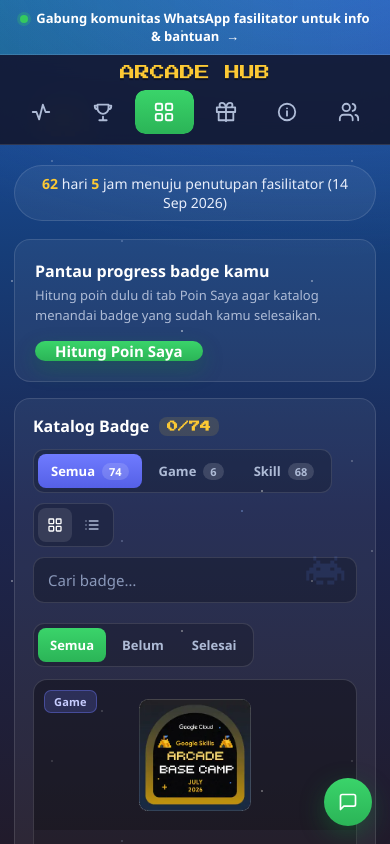
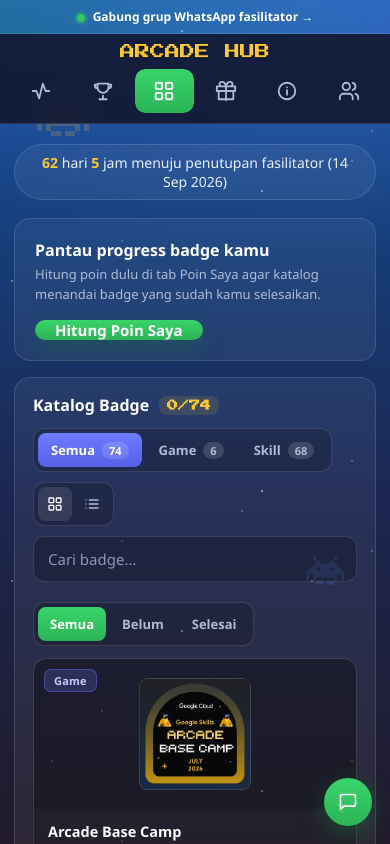
Before and after one commit to LC248902/arcadehub-id, a React (Vite) app: page /catalog in a window 390 px wide. Shown: the top 844 px of the page. Built offline with nearby package versions, Linux system fonts and the light colour scheme.

Commit message:
feat: collapsible My Badges + shorter mobile announce banner
Make the My Badges section collapsible (collapsed by default, summary
stays visible). Shorten the top WhatsApp banner to a single line on
mobile via responsive full/short labels.

```diff
--- a/src/components/Layout.jsx
+++ b/src/components/Layout.jsx
@@ -17,7 +17,10 @@
     <div className="page">
       <SpaceFX />
       <a className="announce" href={CONFIG.whatsappUrl} target="_blank" rel="noreferrer">
-        <span className="ann-dot" />Gabung komunitas WhatsApp fasilitator untuk info &amp; bantuan &nbsp;→
+        <span className="ann-dot" />
+        <span className="ann-full">Gabung komunitas WhatsApp fasilitator untuk info &amp; bantuan</span>
+        <span className="ann-short">Gabung grup WhatsApp fasilitator</span>
+        &nbsp;→
       </a>
 
       <header className="topbar">
--- a/src/index.css
+++ b/src/index.css
@@ -57,6 +57,12 @@
   background:linear-gradient(90deg,rgba(37,211,102,.16),rgba(91,155,255,.12));border-bottom:1px solid var(--line);padding:9px 16px}
 .announce:hover{color:#fff}
 .ann-dot{display:inline-block;width:8px;height:8px;border-radius:50%;background:var(--green);margin-right:8px;vertical-align:middle;box-shadow:0 0 0 3px rgba(52,201,95,.25)}
+.ann-short{display:none}
+@media(max-width:560px){
+  .announce{white-space:nowrap;font-size:12px;padding:8px 12px;overflow:hidden;text-overflow:ellipsis}
+  .ann-full{display:none}
+  .ann-short{display:inline}
+}
 .topbar{position:sticky;top:0;z-index:40;background:rgba(18,21,42,.85);
   backdrop-filter:blur(12px);-webkit-backdrop-filter:blur(12px);border-bottom:1px solid var(--line)}
 .topbar-inner{max-width:960px;margin:0 auto;display:flex;align-items:center;justify-content:space-between;
@@ -179,6 +185,10 @@
 .catfilter button{background:transparent;border:0;color:var(--muted);font-size:13px;font-weight:700;padding:8px 12px;border-radius:8px;cursor:pointer}
 .catfilter button.on{background:linear-gradient(180deg,#3ad46a,#2bb457);color:#fff}
 /* Badge Saya (mirror akun) */
+.mb-toggle{margin-left:auto;display:inline-flex;align-items:center;gap:6px;background:rgba(255,255,255,.06);border:1px solid var(--line);color:#dbe6fb;font-size:12.5px;font-weight:700;padding:6px 12px;border-radius:9px;cursor:pointer;transition:.13s}
+.mb-toggle:hover{background:rgba(255,255,255,.12)}
+.mb-chev{transition:transform .18s;font-size:11px}
+.mb-chev.up{transform:rotate(180deg)}
 .mybadges{display:grid;grid-template-columns:repeat(auto-fill,minmax(230px,1fr));gap:10px}
 .mybadge{display:flex;align-items:center;gap:11px;background:rgba(0,0,0,.18);border:1px solid var(--line);border-left-width:3px;border-radius:12px;padding:9px 12px;min-width:0}
 .mybadge.game{border-left-color:var(--purple)}
--- a/src/pages/Catalog.jsx
+++ b/src/pages/Catalog.jsx
@@ -8,6 +8,7 @@
 const fmtDate = (iso) => { try { return new Date(iso).toLocaleDateString('id-ID', { day: 'numeric', month: 'short', year: 'numeric' }) } catch { return '' } }
 
 function MyBadges({ score }) {
+  const [open, setOpen] = useState(false)
   const badges = score?.seasonBadges || []
   if (!badges.length) return null
   const sorted = [...badges].sort((a, b) => (b.earned || '').localeCompare(a.earned || ''))
@@ -15,10 +16,16 @@
   const nSkill = badges.length - nGame
   return (
     <div className="card">
-      <div className="card-h">Badge Saya <span className="card-tag">{badges.length}</span></div>
-      <div className="card-note" style={{ marginTop: 0, marginBottom: 12 }}>
+      <div className="card-h">
+        Badge Saya <span className="card-tag">{badges.length}</span>
+        <button className="mb-toggle" onClick={() => setOpen((o) => !o)} aria-expanded={open}>
+          {open ? 'Sembunyikan' : 'Lihat semua'} <span className={'mb-chev' + (open ? ' up' : '')} aria-hidden>▾</span>
+        </button>
+      </div>
+      <div className="card-note" style={{ marginTop: 0, marginBottom: open ? 12 : 0 }}>
         Semua badge yang sudah kamu selesaikan (dari profilmu): {nGame} game, {nSkill} skill, total <b>{fmtPts(score.total)}</b> poin.
       </div>
+      {open && (
       <div className="mybadges">
         {sorted.map((b, i) => {
           const img = b.cat === 'game' ? null : earnedSkillImg(b.title)
@@ -35,6 +42,7 @@
           )
         })}
       </div>
+      )}
     </div>
   )
 }
```
